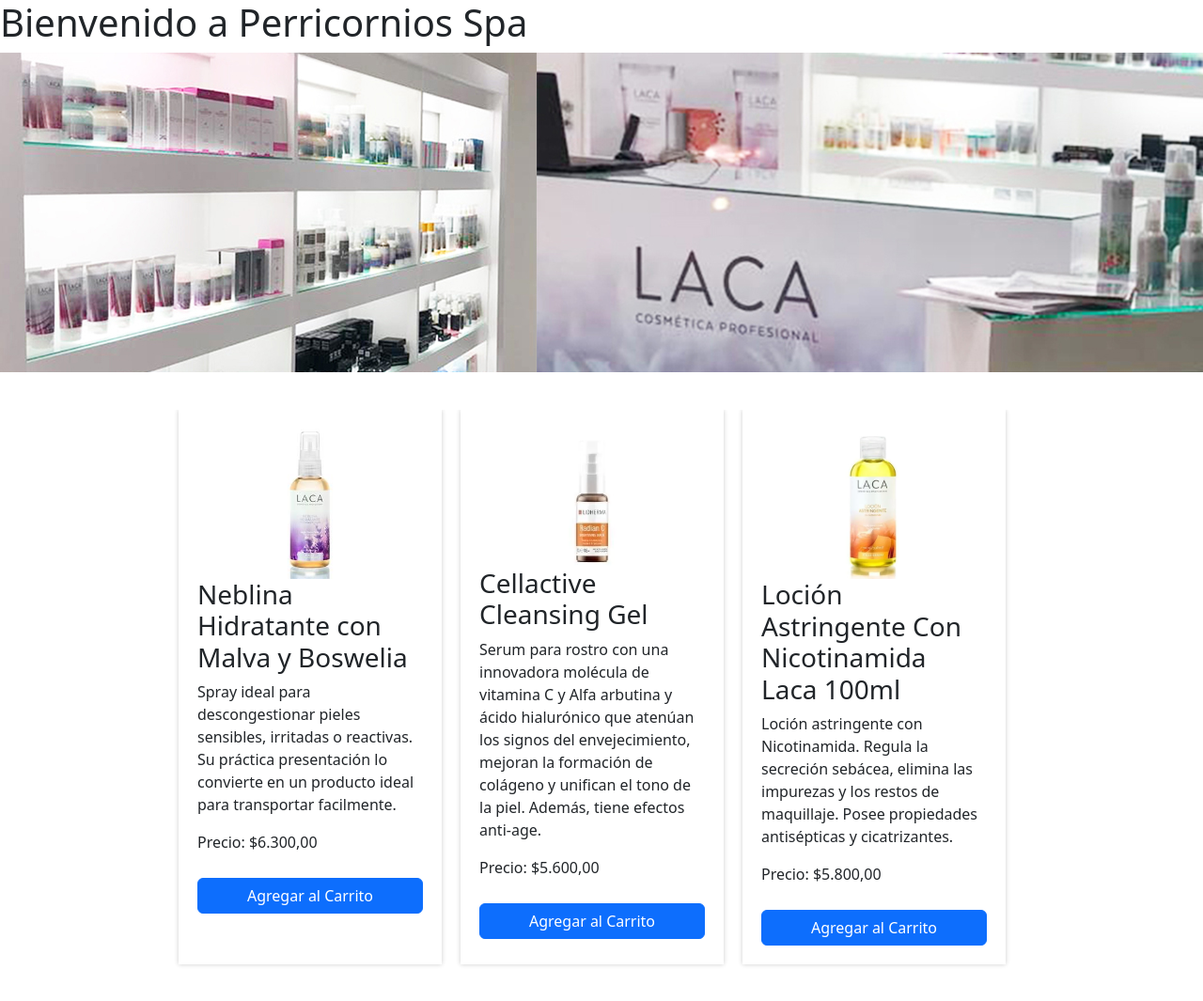
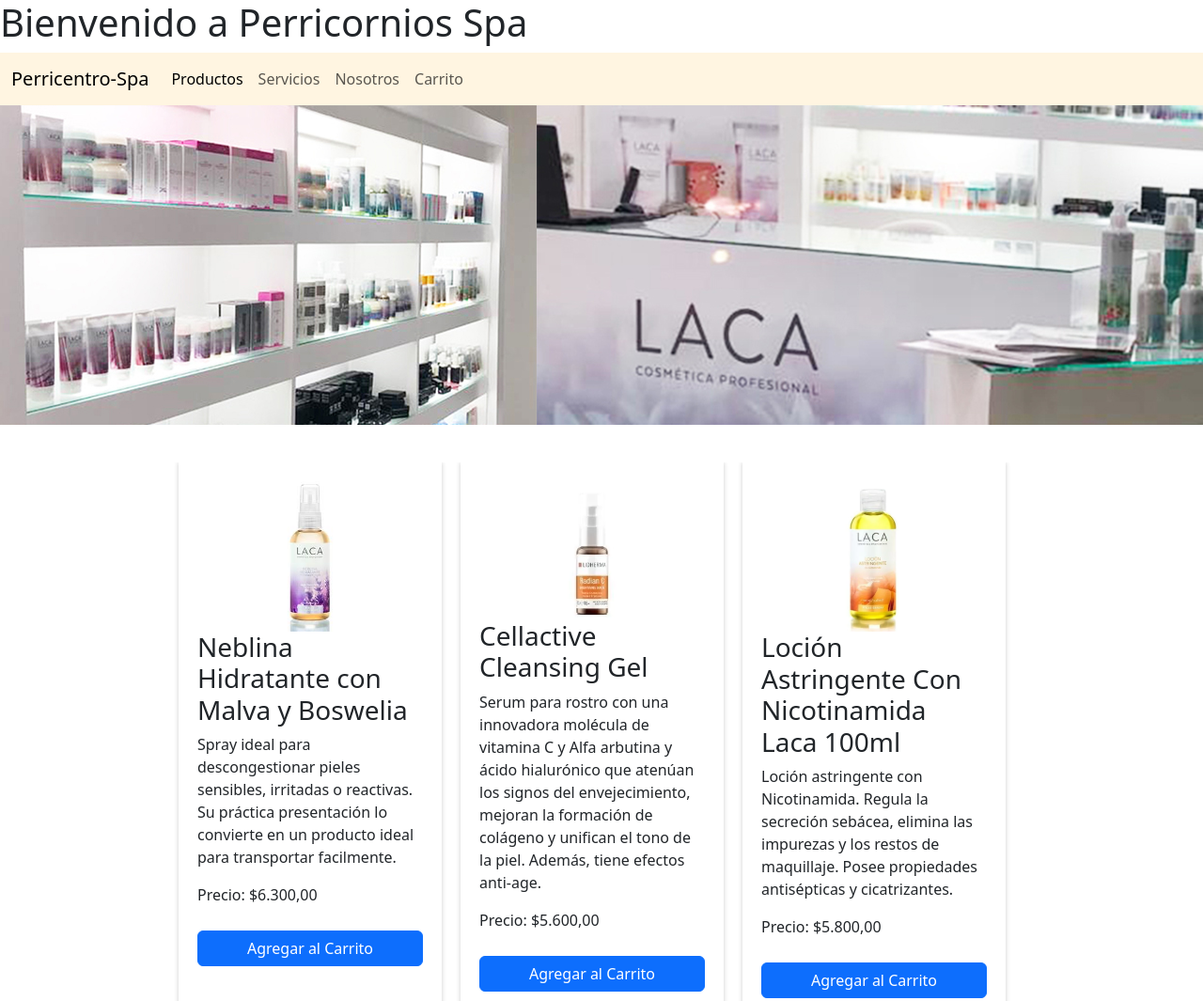
Before and after one commit to utn-ecommerce/utn-ecommerce, a website: page public/index.html in a window 1280 px wide. Shown: the top 1065 px of the page at 94% size. Drawn offline with nearby package versions, Linux system fonts and the light colour scheme.

Commit message:
Creacion del NavBar

```diff
--- a/public/css/styles.css
+++ b/public/css/styles.css
@@ -4,7 +4,9 @@
   padding: 0;
   background-color: #f4f4f4;
 }
-
+.bg-pastel-crema {
+  background-color: #fff5e1; /* Color pastel crema */
+}
 #product-list {
   margin-top: 20px;
   display: flex;
--- a/public/index.html
+++ b/public/index.html
@@ -7,6 +7,7 @@
     <link rel="stylesheet" href="https://cdn.jsdelivr.net/npm/bootstrap@5.5.0/dist/css/bootstrap.min.css">
     <script src="https://code.jquery.com/jquery-3.6.0.min.js"></script>
     <script src="https://cdn.jsdelivr.net/npm/bootstrap@5.5.0/dist/js/bootstrap.min.js"></script>
+    <link href="https://cdn.jsdelivr.net/npm/bootstrap@5.3.2/dist/css/bootstrap.min.css" rel="stylesheet" integrity="sha384-T3c6CoIi6uLrA9TneNEoa7RxnatzjcDSCmG1MXxSR1GAsXEV/Dwwykc2MPK8M2HN" crossorigin="anonymous">
     <link rel="stylesheet" href="https://cdn.jsdelivr.net/npm/bootstrap@5.5.0/dist/css/bootstrap.min.css">
 
 </head>
@@ -14,6 +15,22 @@
     <header>
         <h1>Bienvenido a Perricornios Spa</h1>
     </header>
+    <nav class="navbar navbar-expand-lg bg-pastel-crema">
+        <div class="container-fluid">
+          <a class="navbar-brand" href="#">Perricentro-Spa</a>
+          <button class="navbar-toggler" type="button" data-bs-toggle="collapse" data-bs-target="#navbarNavAltMarkup" aria-controls="navbarNavAltMarkup" aria-expanded="false" aria-label="Toggle navigation">
+            <span class="navbar-toggler-icon"></span>
+          </button>
+          <div class="collapse navbar-collapse" id="navbarNavAltMarkup">
+            <div class="navbar-nav">
+              <a class="nav-link active" aria-current="page" href="#">Productos</a>
+              <a class="nav-link" href="#">Servicios</a>
+              <a class="nav-link" href="#">Nosotros</a>
+              <a class="nav-link" href="#">Carrito</a>
+            </div>
+          </div>
+        </div>
+      </nav>
 
     <div id="carousel">
         <div id="carousel" class="carousel">
@@ -55,7 +72,7 @@
             <button class="btn btn-primary">Agregar al Carrito</button>
         </div>
     </div>
-
+    <script src="https://cdn.jsdelivr.net/npm/bootstrap@5.3.2/dist/js/bootstrap.bundle.min.js" integrity="sha384-C6RzsynM9kWDrMNeT87bh95OGNyZPhcTNXj1NW7RuBCsyN/o0jlpcV8Qyq46cDfL" crossorigin="anonymous"></script>
     <script src="js/main.js"></script>
 </body>
 </html>
```
